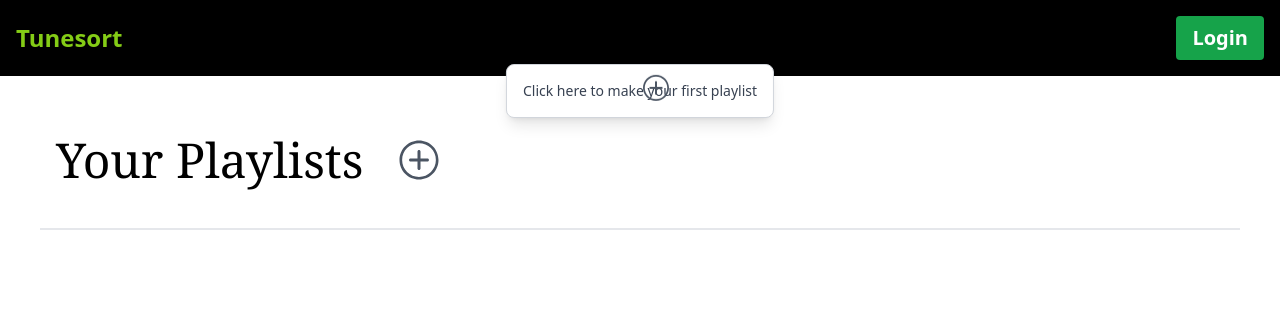
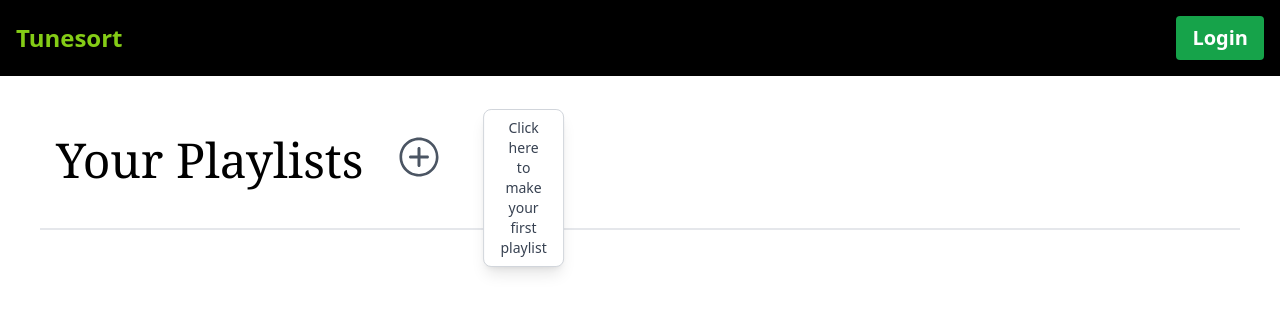
Before and after one commit to shalforb/T3A2-tunesort, a React (Vite) app in the folder T3A2-B-tunesort-client/: page /userhome in a window 1280 px wide. Shown: the top 312 px of the page. Built offline with nearby package versions, Linux system fonts and the light colour scheme.

Commit message:
fixed popup

```diff
--- a/T3A2-B-tunesort-client/src/pages/UserHome.jsx
+++ b/T3A2-B-tunesort-client/src/pages/UserHome.jsx
@@ -72,12 +72,19 @@ function UserHome() {
         <div className="min-h-screen flex flex-col relative">
             <NavBar />
             <div className="px-10 mt-8">
-                <div className="flex justify-between items-center mb-4">
-                    <div className="flex items-center relative">
+                <div className="flex justify-between items-center mb-4 relative">
+                    <div className="flex items-center">
                         <MainText mainText="Your Playlists" className="text-[32px] md:text-[48px]" />
-                        <Button onClick={handleButtonClick} className="text-4xl md:text-5xl text-gray-600 hover:text-gray-800 ml-4">
-                            <IoIosAddCircleOutline />
-                        </Button>
+                        <div className="relative">
+                            <Button onClick={handleButtonClick} className="text-4xl md:text-5xl text-gray-600 hover:text-gray-800 ml-4">
+                                <IoIosAddCircleOutline />
+                            </Button>
+                            {playlists.length === 0 && (
+                                <div className="absolute -top-6 left-16 transform translate-x-1/2 bg-white text-gray-700 border border-gray-300 rounded-lg px-4 py-2 shadow-lg z-10">
+                                    <p className="text-center text-sm">Click here to make your first playlist</p>
+                                </div>
+                            )}
+                        </div>
                         {isFormVisible && (
                             <form onSubmit={handleSubmit} className="ml-4 flex items-center">
                                 <input
@@ -97,7 +104,7 @@ function UserHome() {
                         )}
                     </div>
                 </div>
-                <hr className="border-t-2 border-gray-200 my-4" />
+                <hr className="border-t-2 border-gray-200 my-4" /> {/* Divider */}
             </div>
             <div className="flex-grow grid grid-cols-1 sm:grid-cols-2 md:grid-cols-3 gap-4 px-10 pb-8">
                 {playlists.map((playlist) => (
@@ -110,7 +117,7 @@ function UserHome() {
                         <div className="absolute top-2 right-2 opacity-0 group-hover:opacity-100 transition-opacity">
                             <Button
                                 onClick={(e) => {
-                                    e.stopPropagation();
+                                    e.stopPropagation(); // Prevents triggering the card click
                                     handleDelete(playlist._id);
                                 }}
                                 className="text-red-600 hover:text-red-800"
@@ -121,15 +128,6 @@ function UserHome() {
                     </div>
                 ))}
             </div>
-
-            {playlists.length === 0 && (
-                <div className="absolute top-16 left-1/2 transform -translate-x-1/2 bg-white text-gray-700 border border-gray-300 rounded-lg p-4 shadow-lg z-10">
-                    <p className="text-center text-sm">Click here to make your first playlist</p>
-                    <div className="absolute top-2 left-1/2 transform -translate-x-1/2 animate-bounce">
-                        <IoIosAddCircleOutline size={32} className="text-gray-600" />
-                    </div>
-                </div>
-            )}
         </div>
     );
 }
```
